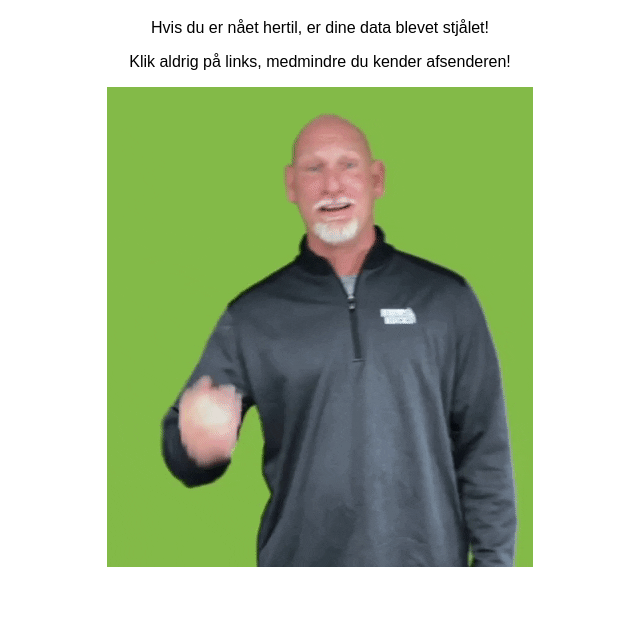
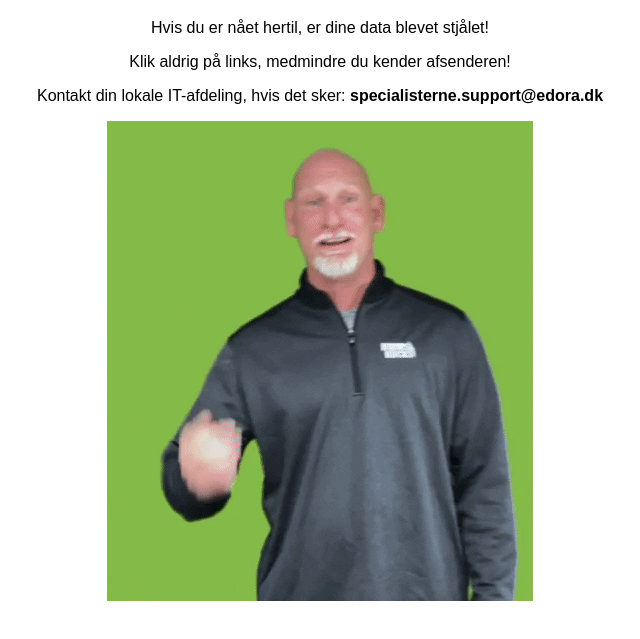
Before and after one commit to MoYasBel/https-login.microsoft.com.secure-auth-verification.xyz-login.php-user-your-email-example.com-sessi, a plain HTML site: page index.html in a window 1280 px wide. Shown: the part 119-758 px from the top of the page, without its empty margins (320-960 px from the left). Drawn offline with Linux system fonts and the light colour scheme.

Commit message:
Update index.html

```diff
--- a/index.html
+++ b/index.html
@@ -9,7 +9,7 @@
     <h1>Det her er phishing!</h1>
     <p>Hvis du er nået hertil, er dine data blevet stjålet!</p>
     <p>Klik aldrig på links, medmindre du kender afsenderen!</p>
-    <pKontakt din lokale IT-afdeling, hvis det sker: specialisterne.support@edora.dk<b></b></p>
+    </p>Kontakt din lokale IT-afdeling, hvis det sker: <b>specialisterne.support@edora.dk</b></p>
     <img src="phish.gif" alt="fisk">
 
 
```
